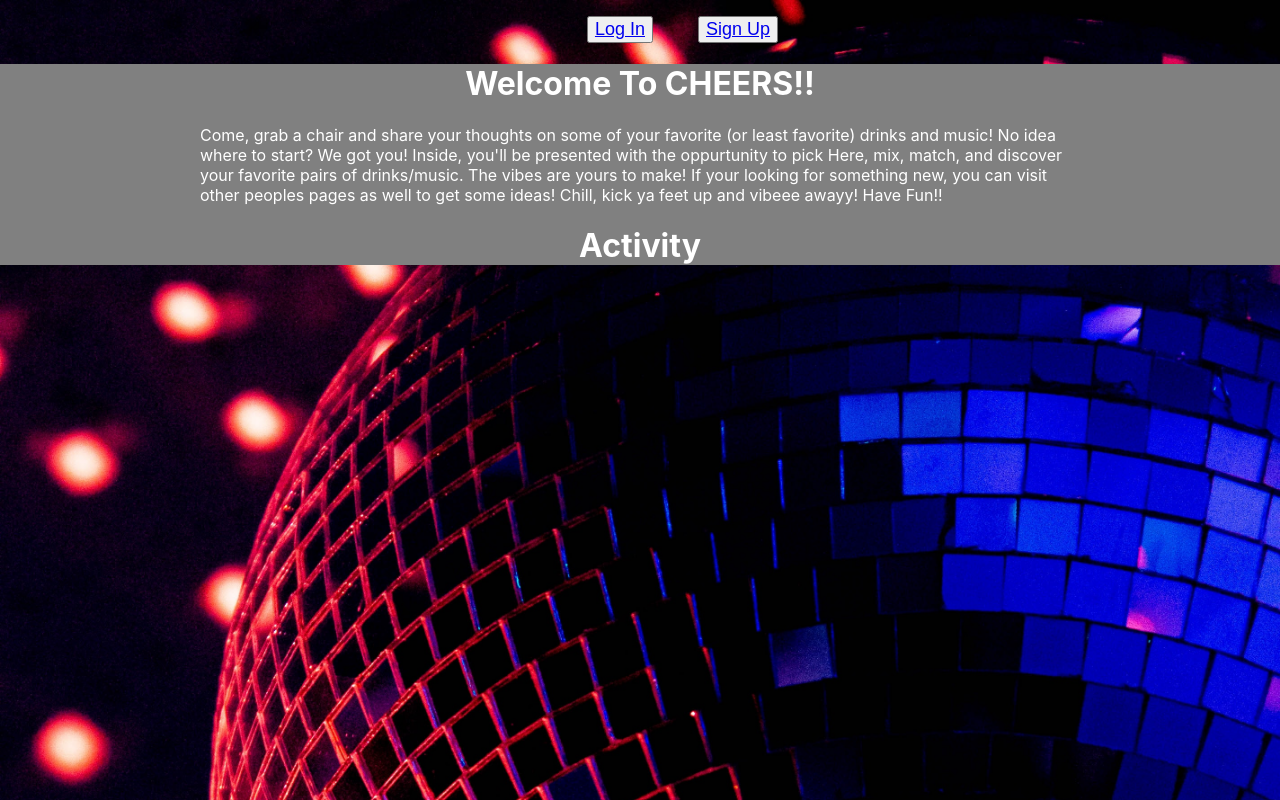
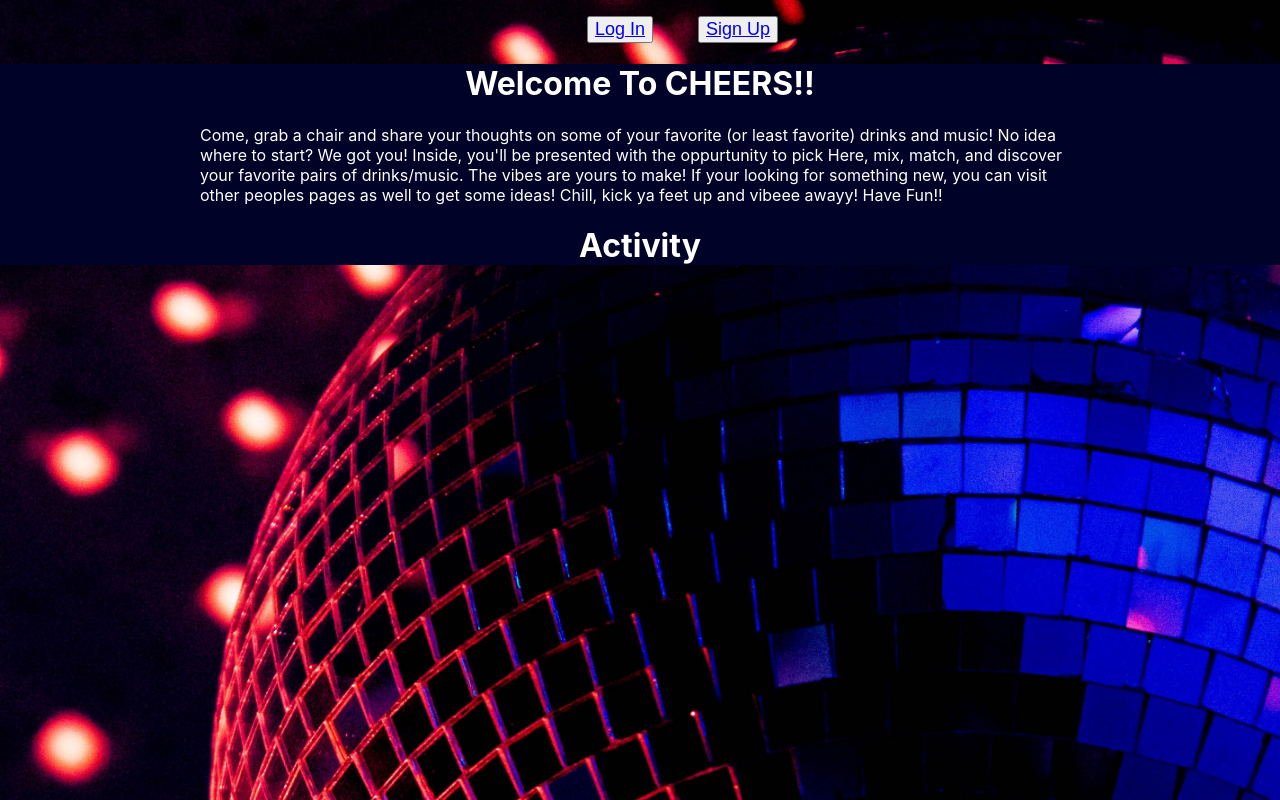
Before and after one commit to imcocokim/cheers-front-end, a React (Create React App) app: page / in a window 1280 px wide. Built offline with nearby package versions, Linux system fonts and the light colour scheme; no server answers; a web font is replaced by a local one.

Commit message:
css progress

```diff
--- a/src/components/NavBar/Nav.module.css
+++ b/src/components/NavBar/Nav.module.css
@@ -38,6 +38,7 @@
 
 header {
   background: rgb(22, 26, 30);
+  opacity: .9;
   padding: 15px;
   box-shadow: 0 0 3px #000;
 }
--- a/src/pages/Landing/Landing.module.css
+++ b/src/pages/Landing/Landing.module.css
@@ -19,5 +19,5 @@
 }
 
 .wcon {
-  background-color: gray;
+  background-color: #010228;
 }
```
